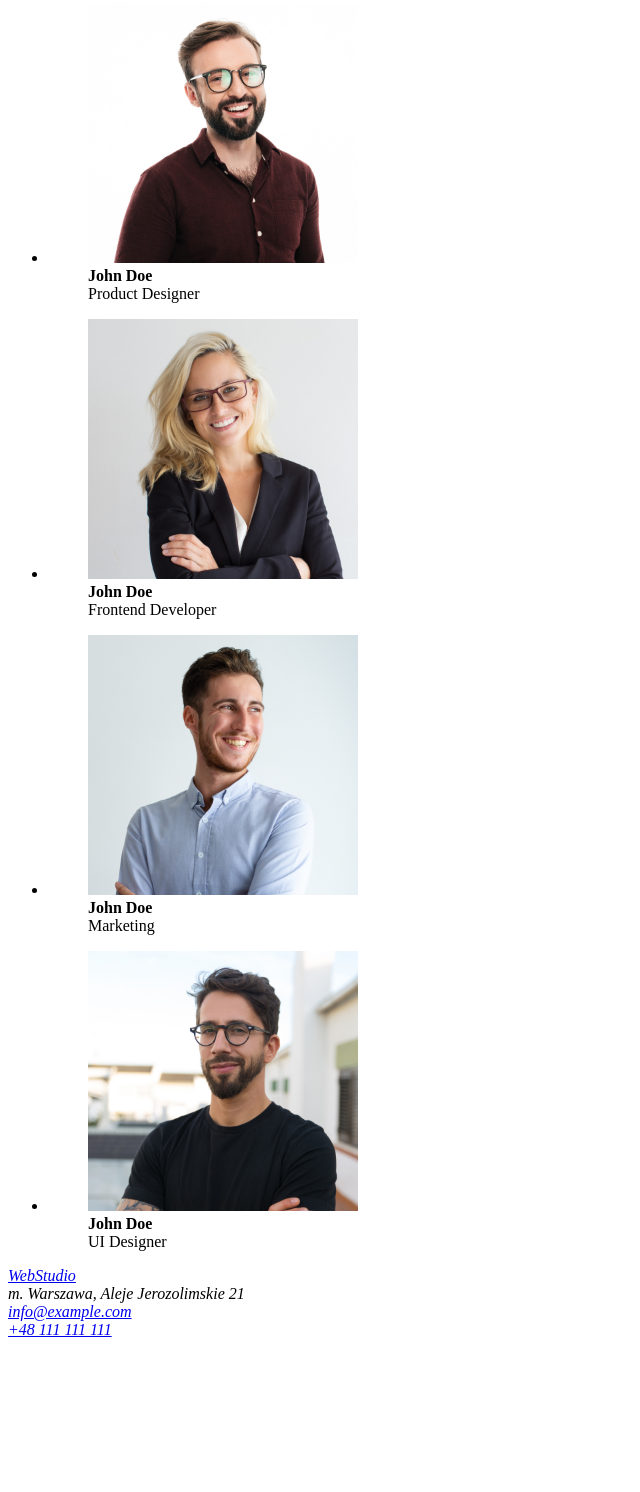
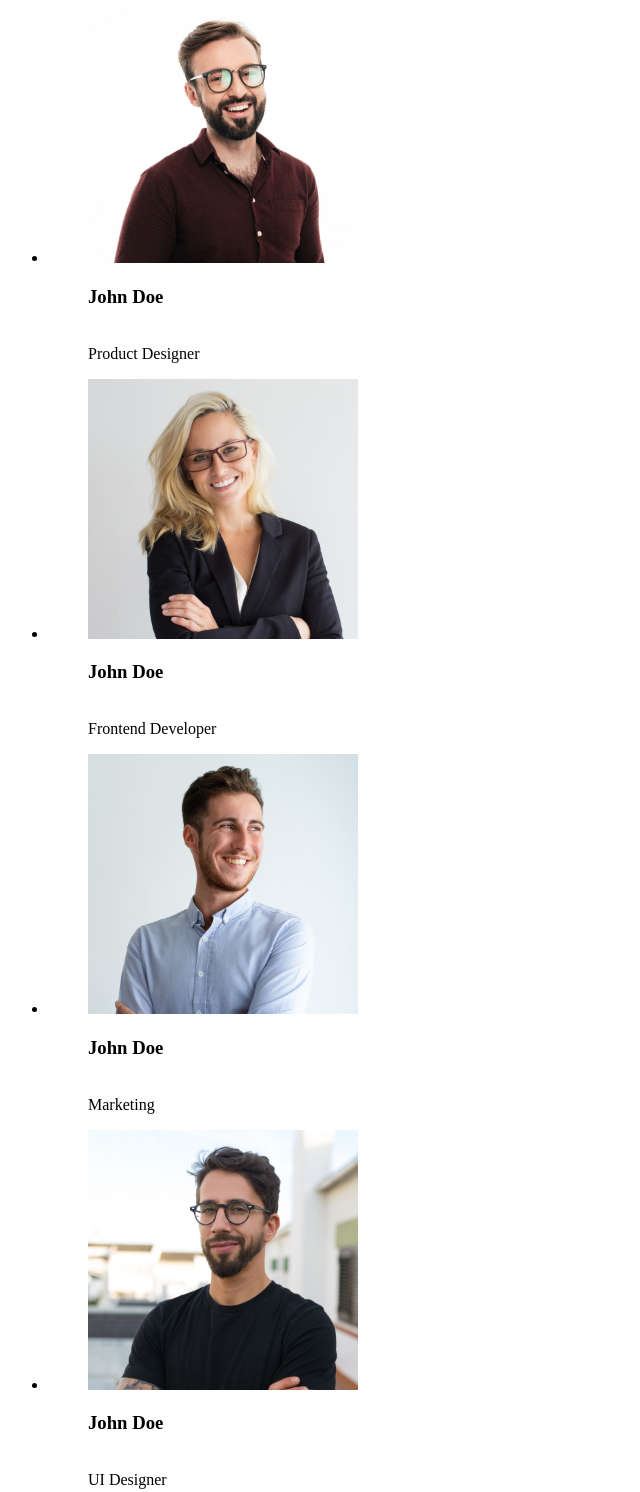
Before and after one commit to juliakoa/goit-markup-hw-01, a plain HTML site: page index.html in a window 1280 px wide. Shown: the part 1552-3044 px from the top of the page, without its empty margins (0-640 px from the left). Before the commit the page ends 2899 px from the top, so only its background shows below. Drawn offline with Linux system fonts and the light colour scheme.

Commit message:
h3 added

```diff
--- a/index.html
+++ b/index.html
@@ -97,7 +97,7 @@
                 height="260"
               />
               <figcaption>
-                <b>John Doe</b> <br />
+                <h3>John Doe</h3> <br />
                 Product Designer
               </figcaption>
             </figure>
@@ -111,7 +111,7 @@
                 height="260"
               />
               <figcaption>
-                <b>John Doe</b> <br />
+                <h3>John Doe</h3> <br />
                 Frontend Developer
               </figcaption>
             </figure>
@@ -125,7 +125,7 @@
                 height="260"
               />
               <figcaption>
-                <b>John Doe</b> <br />
+                <h3>John Doe</h3> <br />
                 Marketing
               </figcaption>
             </figure>
@@ -139,7 +139,7 @@
                 height="260"
               />
               <figcaption>
-                <b>John Doe</b>
+                <h3>John Doe</h3>
                 <br />
                 UI Designer
               </figcaption>
```
